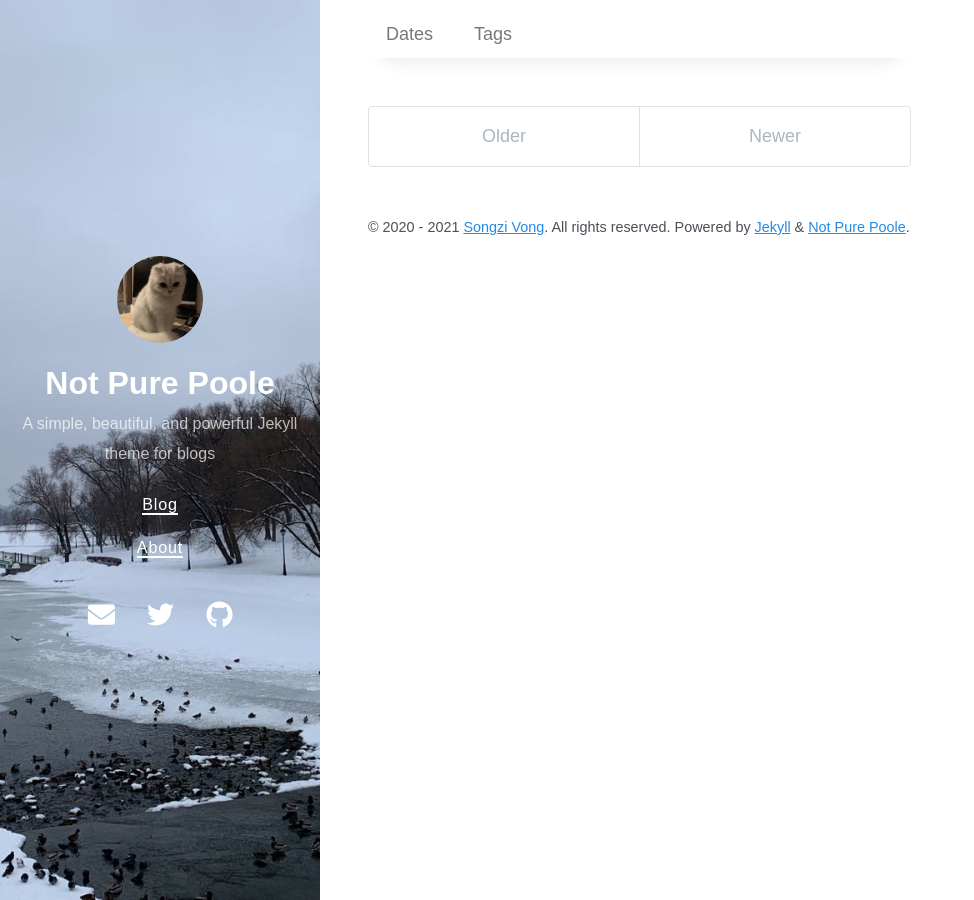
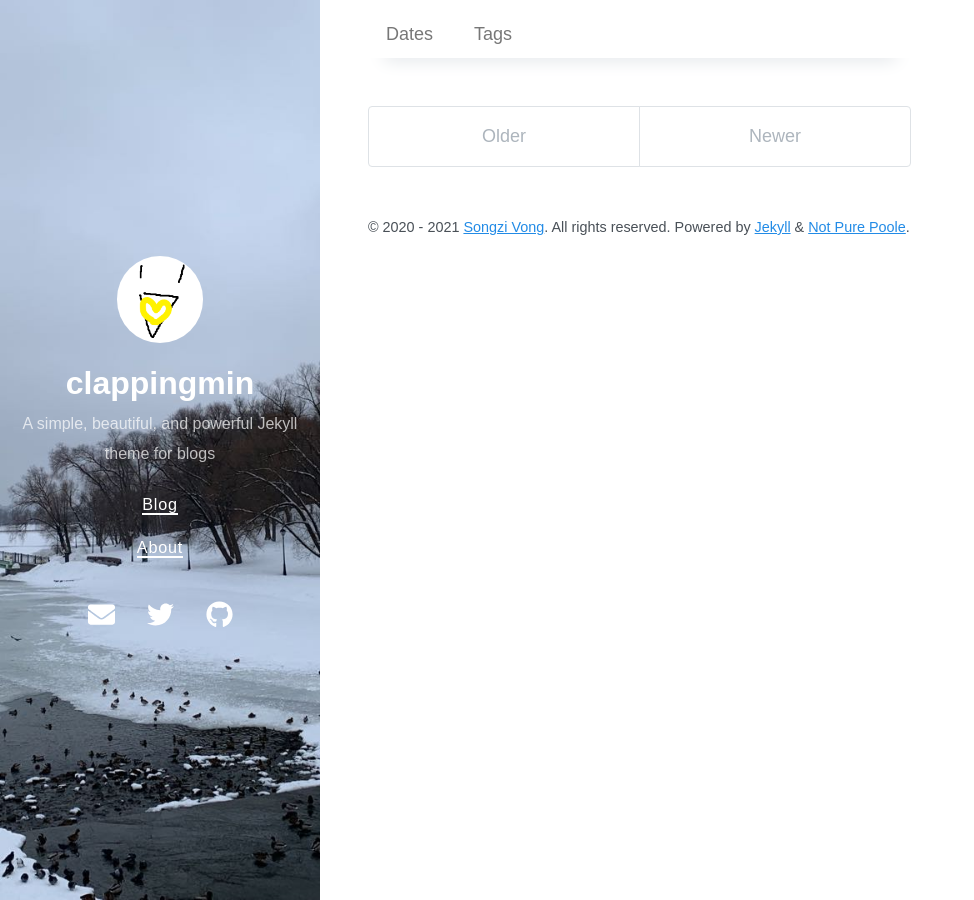
Before and after one commit to clappingmin/clappingmin.github.io, a Jekyll site: the page built from index.markdown, in a window 1280 px wide. Shown: the whole page, without its empty margins (0-974 px from the left). Built offline with Jekyll 4.4.1, drawn with Linux system fonts in a browser that asks for light colours; nearby versions of some CDN libraries; the list of posts is cut into pages by our own code.

Commit message:
프로필 수정

```diff
--- a/_config.yml
+++ b/_config.yml
@@ -1,8 +1,8 @@
 # Setup
-title: Not Pure Poole
+title: clappingmin
 description: A simple, beautiful, and powerful Jekyll theme for blogs
 url: https://vszhub.github.io
-avatar: /avatar.jpeg
+avatar: /pro_heart.png
 paginate: 5
 permalink: pretty
 cover_image: /bg.jpeg
--- a/_data/social.yml
+++ b/_data/social.yml
@@ -1,9 +1,9 @@
 - title: Email
-  url: mailto://vszhub@gmail.com
+  url: mailto://clappingmin@gmail.com
   icon: fas fa-envelope
 - title: Twitter
   url: https://twitter.com/vszhub
   icon: fab fa-twitter
 - title: GitHub
-  url: https://github.com/vszhub/not-pure-poole
+  url: https://github.com/clappingmin
   icon: fab fa-github
```
Also changed, not shown: pro_heart.png (added).
